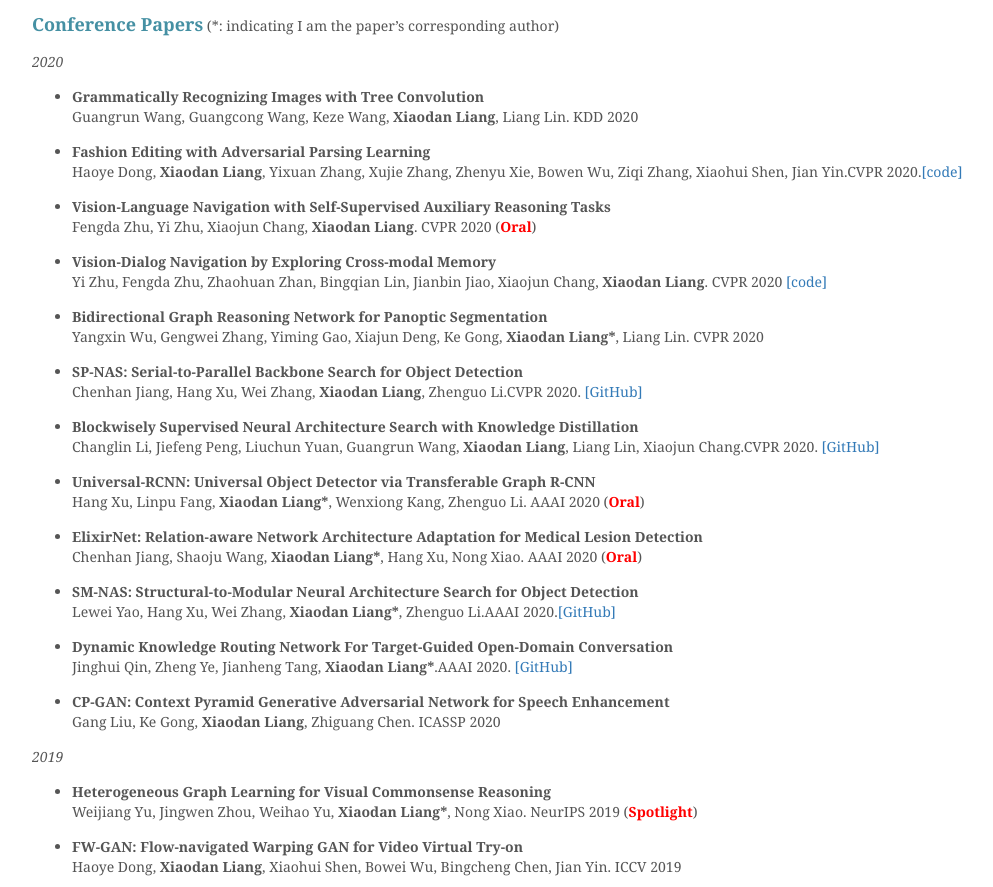
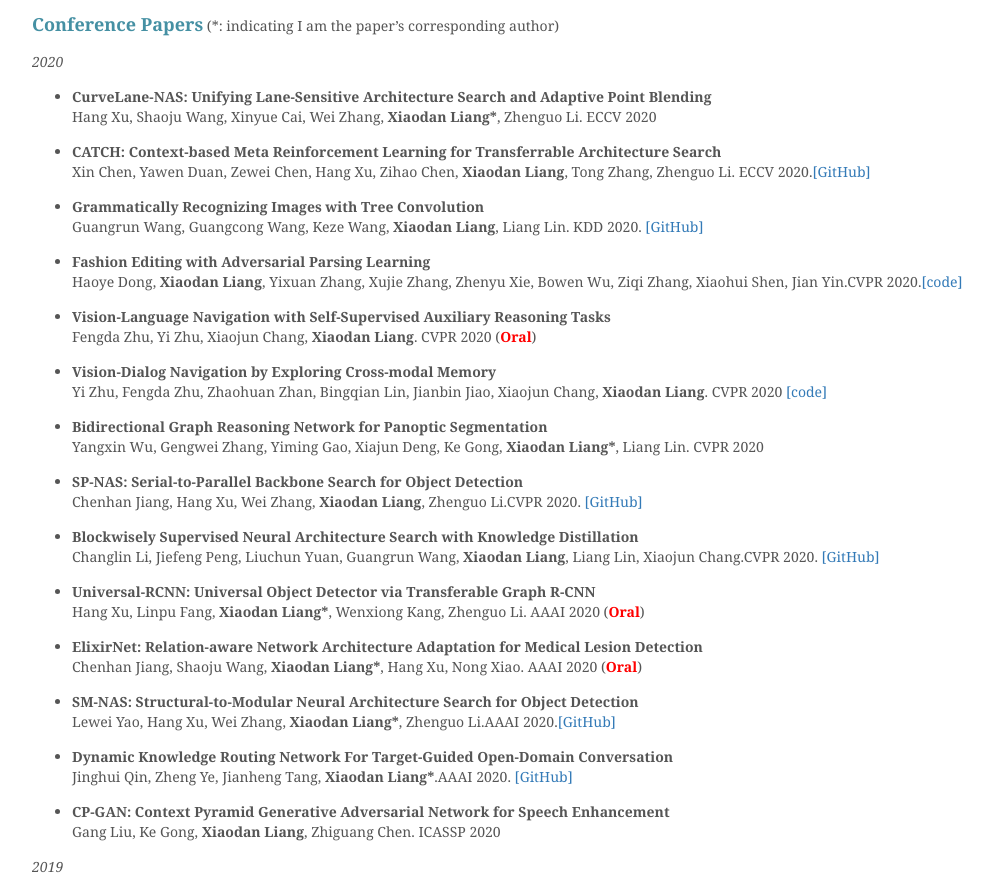
Before and after one commit to lemondan/lemondan.github.io, a plain HTML site: page publications/index.html in a window 1280 px wide. Shown: the part 1309-2196 px from the top of the page, without its empty margins (138-1131 px from the left). Drawn offline with nearby package versions, Linux system fonts and the light colour scheme.

Commit message:
Site updated: 2020-08-07 20:08:57

```diff
--- a/publications/index.html
+++ b/publications/index.html
@@ -12,7 +12,7 @@
 <meta property="og:site_name" content="Xiaodan Liang">
 <meta property="og:description" content="Journal Articles (*: indicating I am the paper’s corresponding author)  Interpretable Visual Question Answering by Reasoning on Dependency TreesQingxing Cao, Bailin Li, Xiaodan Liang*,  Liang Lin. TPA">
 <meta property="og:locale" content="default">
-<meta property="og:updated_time" content="2020-08-07T11:45:54.747Z">
+<meta property="og:updated_time" content="2020-08-07T12:08:41.136Z">
 <meta name="twitter:card" content="summary">
 <meta name="twitter:title" content="Xiaodan Liang">
 <meta name="twitter:description" content="Journal Articles (*: indicating I am the paper’s corresponding author)  Interpretable Visual Question Answering by Reasoning on Dependency TreesQingxing Cao, Bailin Li, Xiaodan Liang*,  Liang Lin. TPA">
@@ -117,7 +117,13 @@
 <p><strong><font color="#4590a3" size="4px">Conference Papers</font></strong> (*: indicating I am the paper’s corresponding author)</p>
 <p><em>2020</em> </p>
 <ul>
-<li><p><strong>Grammatically Recognizing Images with Tree Convolution</strong><br>Guangrun Wang, Guangcong Wang, Keze Wang, <strong>Xiaodan Liang</strong>, Liang Lin. KDD 2020</p>
+<li><p><strong>CurveLane-NAS: Unifying Lane-Sensitive Architecture Search and Adaptive Point Blending</strong><br>Hang Xu, Shaoju Wang, Xinyue Cai, Wei Zhang, <strong>Xiaodan Liang*</strong>, Zhenguo Li. ECCV 2020</p>
+</li>
+<li><p><strong>CATCH: Context-based Meta Reinforcement Learning for Transferrable Architecture Search</strong><br>Xin Chen, Yawen Duan, Zewei Chen, Hang Xu, Zihao Chen, <strong>Xiaodan Liang</strong>, Tong Zhang, Zhenguo Li. ECCV 2020.<a href="https://github.com/huawei-noah/vega" target="_blank" rel="noopener">[GitHub]</a></p>
+</li>
+</ul>
+<ul>
+<li><p><strong>Grammatically Recognizing Images with Tree Convolution</strong><br>Guangrun Wang, Guangcong Wang, Keze Wang, <strong>Xiaodan Liang</strong>, Liang Lin. KDD 2020. <a href="https://github.com/huawei-noah/vega" target="_blank" rel="noopener">[GitHub]</a></p>
 </li>
 <li><p><strong>Fashion Editing with Adversarial Parsing Learning</strong><br>Haoye Dong, <strong>Xiaodan Liang</strong>, Yixuan Zhang, Xujie Zhang, Zhenyu Xie, Bowen Wu, Ziqi Zhang, Xiaohui Shen, Jian Yin.CVPR 2020.<a href="https://github.com/anonymous567823/Fashion_Editing" target="_blank" rel="noopener">[code]</a></p>
 </li>
```
